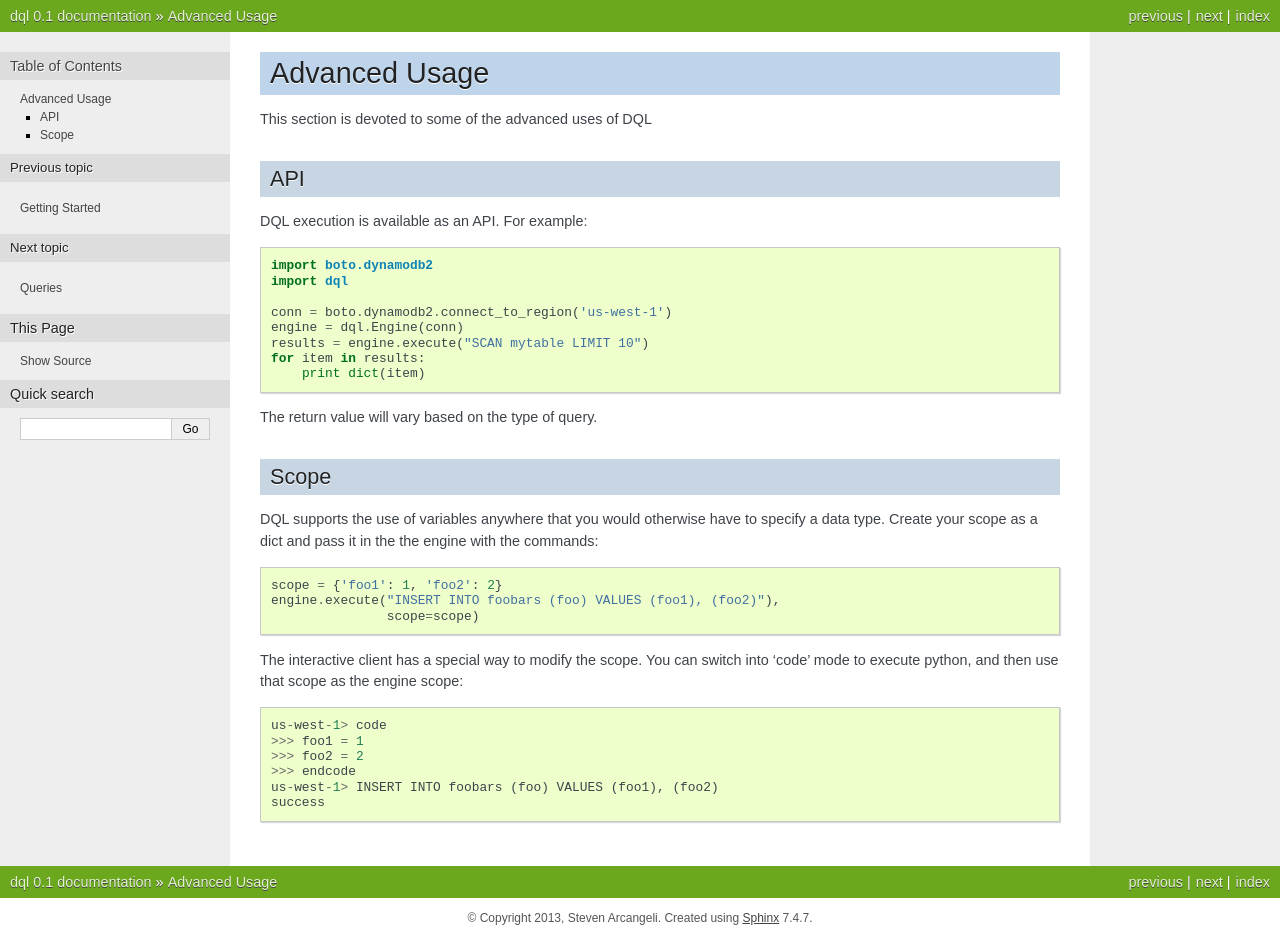
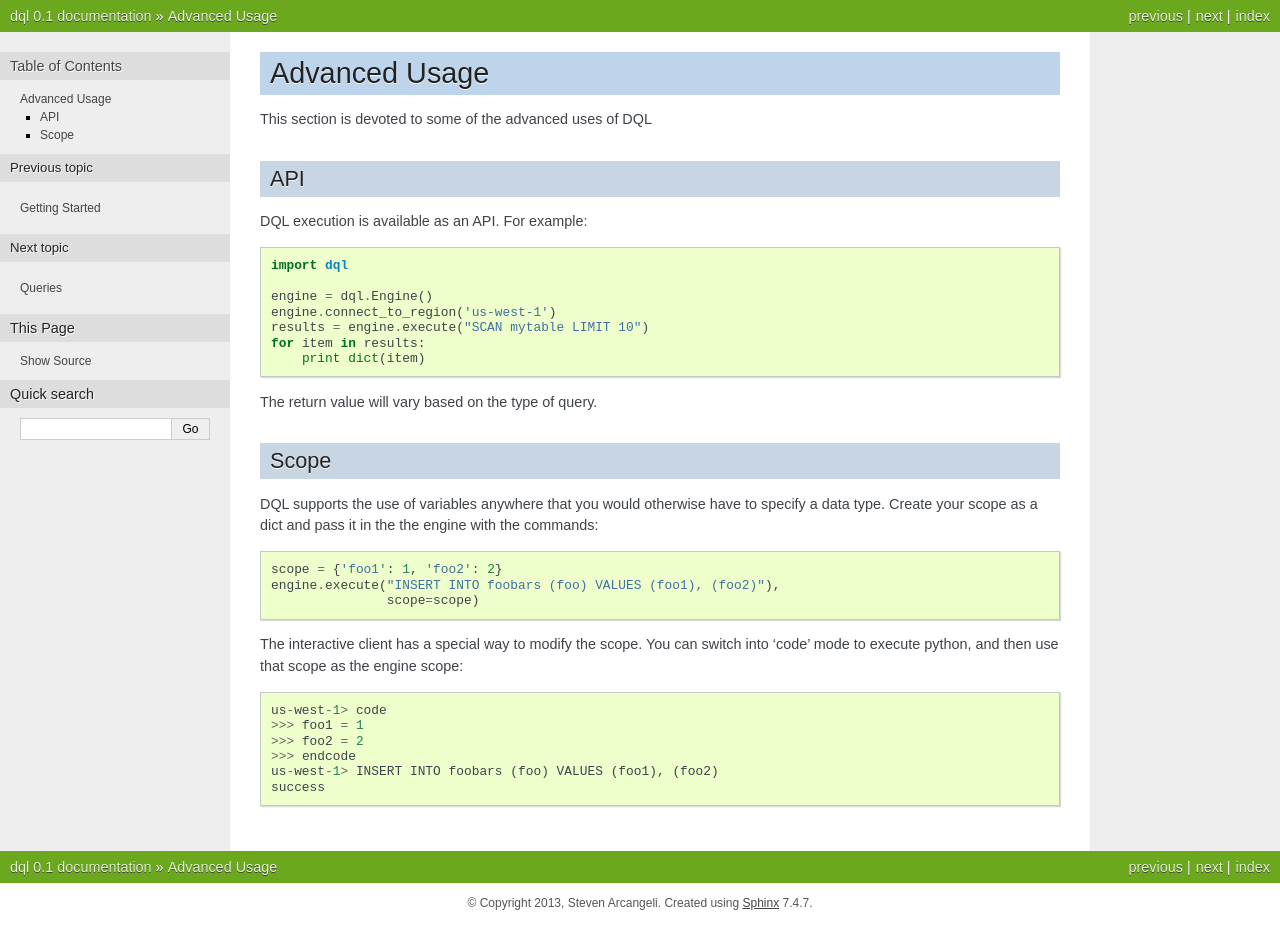
Before and after one commit to stevearc/dql, a Sphinx documentation site: the page built from doc/topics/advanced_usage.rst, in a window 1280 px wide. Built offline with Sphinx 7.4.7, drawn with Linux system fonts in a browser that asks for light colours.

Commit message:
Engine has a method for directly connecting to a region

```diff
--- a/doc/topics/advanced_usage.rst
+++ b/doc/topics/advanced_usage.rst
@@ -6,11 +6,10 @@ API
 ---
 DQL execution is available as an API. For example::
 
-    import boto.dynamodb2
     import dql
 
-    conn = boto.dynamodb2.connect_to_region('us-west-1')
-    engine = dql.Engine(conn)
+    engine = dql.Engine()
+    engine.connect_to_region('us-west-1')
     results = engine.execute("SCAN mytable LIMIT 10")
     for item in results:
         print dict(item)
```
Also changed, not shown: 1 other file.
